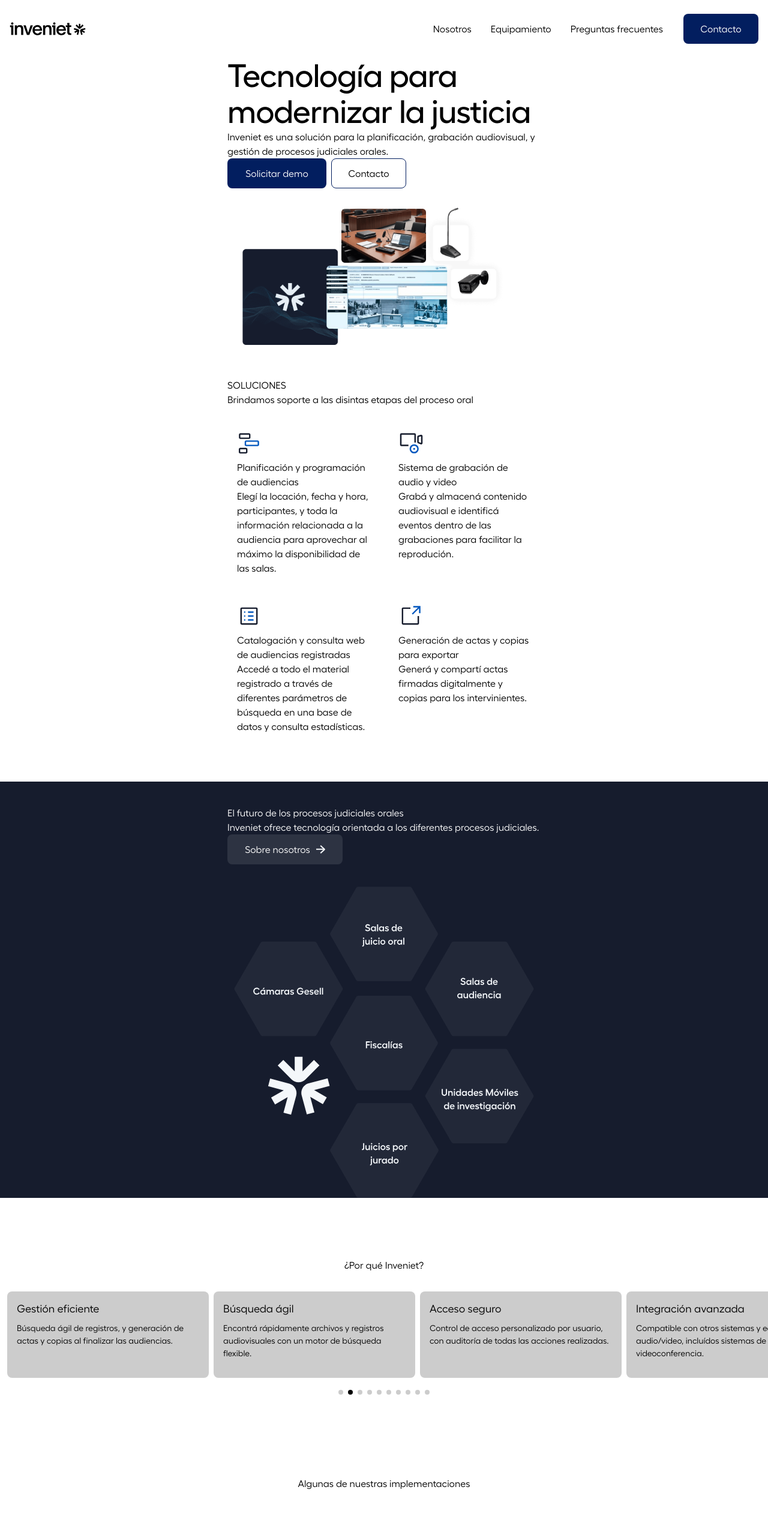
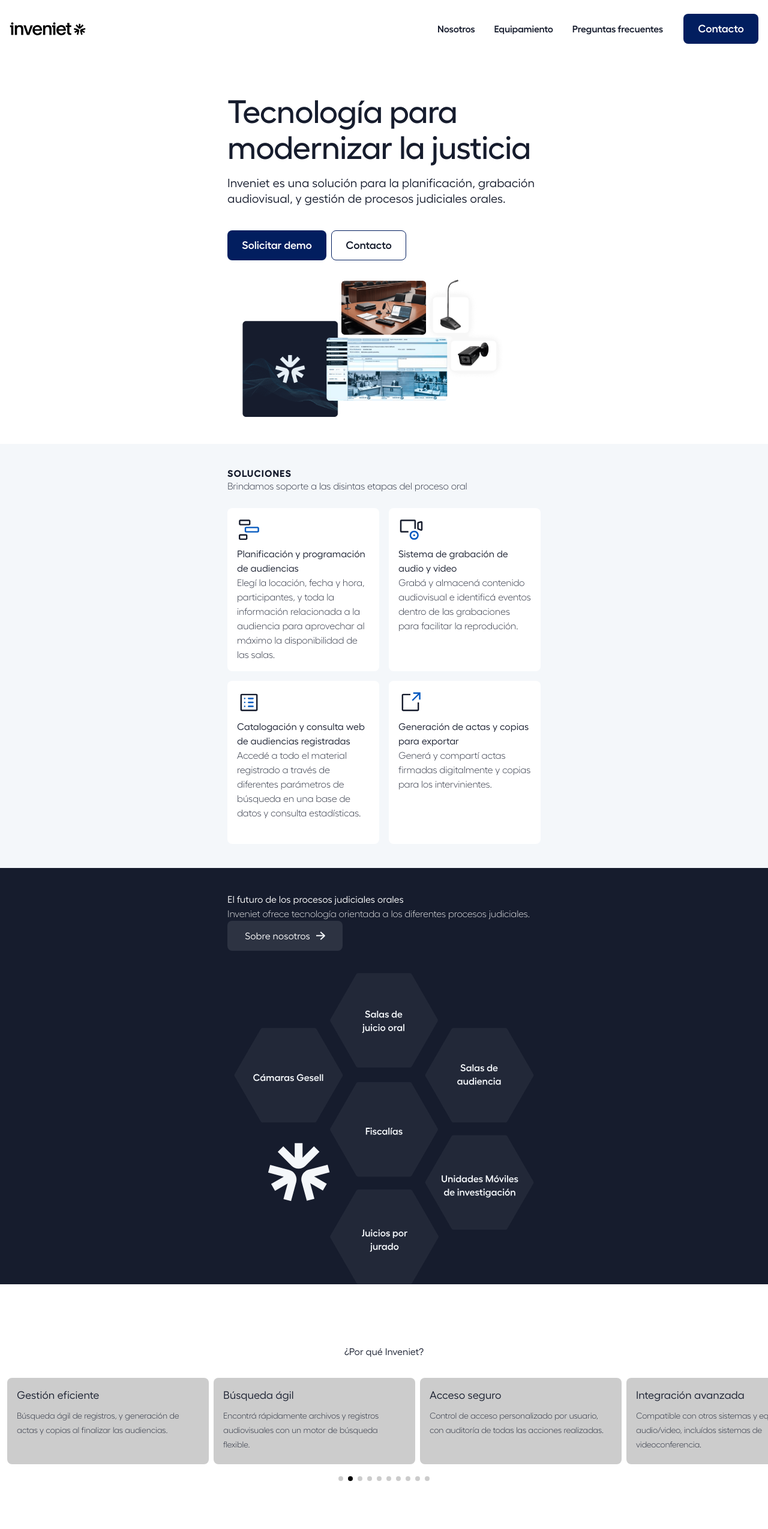
Before and after one commit to pascualmanuel/inveniet, a React (Create React App) app: page / in a window 1280 px wide. Shown: the top 2549 px of the page at 60% size. Built offline with nearby package versions, Linux system fonts and the light colour scheme.

Commit message:
Styleguide

```diff
--- a/src/App.css
+++ b/src/App.css
@@ -12,16 +12,22 @@
   padding: 0 1.5rem;
 }
 
-.blue {
-  color: #021e5f;
-}
 body {
   margin: 0;
   font-family: "Fellix", sans-serif;
   -webkit-font-smoothing: antialiased;
   -moz-osx-font-smoothing: grayscale;
+  color: #161c2d;
 }
 
+p {
+  font-family: "Fellix", sans-serif;
+  font-style: normal;
+  font-weight: 350;
+  font-size: 16px;
+  line-height: 24px;
+  letter-spacing: -0.2px;
+}
 @font-face {
   font-family: "Fellix";
   src: url("./assets/fonts/FellixTRIAL-Black.woff2") format("woff2");
@@ -147,6 +153,7 @@
 }
 
 .myH1 {
+  /* H1 Desktop */
   font-family: "Fellix", sans-serif;
   font-style: normal;
   font-weight: 450;
@@ -156,6 +163,7 @@
 }
 
 .myH2 {
+  /* H2 Desktop */
   font-family: "Fellix", sans-serif;
   font-style: normal;
   font-weight: 500;
@@ -164,14 +172,17 @@
 }
 
 .subH {
+  /* SubHeading - Desktop */
   font-family: "Fellix", sans-serif;
   font-style: normal;
   font-weight: 400;
   font-size: 20px;
   line-height: 26px;
+  letter-spacing: 0;
 }
 
-.label {
+.labels {
+  /* Labels */
   font-family: "Fellix", sans-serif;
   font-style: normal;
   font-weight: 700;
@@ -180,15 +191,17 @@
   letter-spacing: 1px;
 }
 .myP {
+  /* Body 1 - Regular */
   font-family: "Fellix", sans-serif;
   font-style: normal;
-  font-weight: 400;
+  font-weight: 350;
   font-size: 16px;
   line-height: 24px;
   letter-spacing: -0.2px;
 }
 
 .myP2 {
+  /* Body 2 - Regular */
   font-family: "Fellix", sans-serif;
   font-style: normal;
   font-weight: 400;
@@ -197,6 +210,7 @@
 }
 
 .myP3 {
+  /* Body 3 - Regular */
   font-family: "Fellix", sans-serif;
   font-style: normal;
   font-weight: 400;
@@ -205,6 +219,7 @@
 }
 
 .myPBold {
+  /* Body 1 - Semibold */
   font-family: "Fellix", sans-serif;
   font-style: normal;
   font-weight: 600;
@@ -214,6 +229,7 @@
 }
 
 .myPBold2 {
+  /* Body 2 - Semibold */
   font-family: "Fellix", sans-serif;
   font-style: normal;
   font-weight: 600;
@@ -222,6 +238,7 @@
 }
 
 .myCTA {
+  /* CTA'S */
   font-family: "Fellix", sans-serif;
   font-style: normal;
   font-weight: 600;
@@ -232,16 +249,19 @@
 
 @media (max-width: 1250px) {
   .myH1 {
+    /* H1 Mobile */
     font-size: 40px;
     line-height: 45px;
   }
   .myH2 {
+    /* H2 Mobile */
     font-weight: 500;
     font-size: 30px;
     line-height: 38px;
     letter-spacing: -1.2px;
   }
   .subH {
+    /* SubHeading - Mobile */
     font-size: 18px;
   }
 }
--- a/src/Components/AboutUs.jsx
+++ b/src/Components/AboutUs.jsx
@@ -4,7 +4,7 @@
 const AboutUs = () => {
   return (
     <>
-      <div className="bg-[#161C2D]  w-[100vw]">
+      <div className="bg-iDBlue  w-[100vw]">
         <div className="center max-w-[570px] ">
           <div className="pt-[40px] pb-[25px]">
             <h2 className="text-white">
--- a/src/Components/Hero.jsx
+++ b/src/Components/Hero.jsx
@@ -5,25 +5,27 @@
     <>
       <div className="max-w-[570px] center">
         <div className="flex flex-col  mb-[25px]">
-          <h1 className="myH1">Tecnología para modernizar la justicia</h1>
-          <p>
+          <h1 className="myH1 mb-[16px] mt-[60px]">
+            Tecnología para modernizar la justicia
+          </h1>
+          <p className="subH mb-[40px]">
             Inveniet es una solución para la planificación, grabación
             audiovisual, y gestión de procesos judiciales orales.
           </p>
           <div className="flex flex-row items-start">
             <div className=" h-[50px] w-[165px] flex justify-center items-center bg-iBlue rounded-lg">
-              <a href="/#contact" className="contact-button text-white">
+              <a href="/#contact" className="contact-button myCTA text-white">
                 Solicitar demo
               </a>
             </div>
             <div className=" h-[50px] w-[125px] flex justify-center items-center bg-white rounded-lg ml-[8px] border border-iBlue ">
-              <a href="/#contact" className="contact-button text-black">
+              <a href="/#contact" className="contact-button myCTA">
                 Contacto
               </a>
             </div>
           </div>
         </div>
-        <div className="hero-img-bg"></div>
+        <div className="hero-img-bg mb-[30px]"></div>
       </div>
     </>
   );
--- a/src/Components/Navbar.jsx
+++ b/src/Components/Navbar.jsx
@@ -1,31 +1,165 @@
-import React from "react";
+import React, { useState } from "react";
 import "../App.css";
 import { ReactSVG } from "react-svg";
 import Logo from "../assets/logo/InvenietLogoBlack.svg";
 
 const Navbar = () => {
+  const [isMobileMenuOpen, setMobileMenuOpen] = useState(false);
+
+  const toggleMobileMenu = () => {
+    setMobileMenuOpen(!isMobileMenuOpen);
+  };
+
   return (
     <>
-      <nav className="navbar md:flex md:flex-row md:h-24 justify-between max-width items-center hidden sm:flex">
+      {/* Desktop Navbar */}
+      <nav className="md:flex md:flex-row md:h-24 justify-between max-width items-center hidden sm:flex">
         <div className="logo">
           <ReactSVG src={Logo} />
         </div>
-        <ul className="nav-links md:flex md:flex-row items-center">
-          <li className="py-2 px-4">
+        <ul className="md:flex md:flex-row items-center">
+          <li className="py-2 px-4 myPBold">
             <a href="#home">Nosotros</a>
           </li>
-          <li className="py-2 px-4">
+          <li className="py-2 px-4 myPBold">
             <a href="#about">Equipamiento</a>
           </li>
-          <li className="py-2 px-4">
+          <li className="py-2 px-4 myPBold">
             <a href="#services">Preguntas frecuentes</a>
           </li>
-          <li className=" md:h-[50px] md:w-[125px] flex justify-center items-center bg-iBlue rounded-lg ml-[18px]">
-            <a href="/#contact" className="contact-button text-white">
+          <li className="md:h-[50px] md:w-[125px] flex justify-center items-center bg-iBlue rounded-lg ml-[18px]">
+            <a href="/#contact" className="contact-button myCTA text-white">
               Contacto
             </a>
           </li>
         </ul>
+      </nav>
+
+      {/* Mobile Navbar */}
+      <nav className="flex justify-between items-center h-16 px-4 sm:hidden">
+        <div className="logo">
+          <ReactSVG src={Logo} className="w-20" />{" "}
+          {/* Adjust width as needed */}
+        </div>
+        <button
+          className="hamburger focus:outline-none transition-transform duration-500"
+          onClick={toggleMobileMenu}
+        >
+          {/* Toggle between hamburger and cross icon */}
+          {isMobileMenuOpen ? (
+            // Cross SVG
+            <svg
+              width="36"
+              height="35"
+              viewBox="0 0 36 35"
+              fill="none"
+              xmlns="http://www.w3.org/2000/svg"
+            >
+              <g filter="url(#filter0_b_160_3141)">
+                <circle cx="17.7634" cy="17.5" r="17.5" fill="#2C3242" />
+              </g>
+              <path
+                d="M12.4 25L11 23.6L16.6 18L11 12.4L12.4 11L18 16.6L23.6 11L25 12.4L19.4 18L25 23.6L23.6 25L18 19.4L12.4 25Z"
+                fill="#F4F7FA"
+              />
+              <defs>
+                <filter
+                  id="filter0_b_160_3141"
+                  x="-3.73657"
+                  y="-4"
+                  width="43"
+                  height="43"
+                  filterUnits="userSpaceOnUse"
+                  colorInterpolationFilters="sRGB"
+                >
+                  <feFlood floodOpacity="0" result="BackgroundImageFix" />
+                  <feGaussianBlur in="BackgroundImageFix" stdDeviation="2" />
+                  <feComposite
+                    in2="SourceAlpha"
+                    operator="in"
+                    result="effect1_backgroundBlur_160_3141"
+                  />
+                  <feBlend
+                    mode="normal"
+                    in="SourceGraphic"
+                    in2="effect1_backgroundBlur_160_3141"
+                    result="shape"
+                  />
+                </filter>
+              </defs>
+            </svg>
+          ) : (
+            // Hamburger SVG
+            <svg
+              width="36"
+              height="35"
+              viewBox="0 0 36 35"
+              fill="none"
+              xmlns="http://www.w3.org/2000/svg"
+            >
+              <g filter="url(#filter0_b_159_239)">
+                <circle cx="17.7634" cy="17.5" r="17.5" fill="#F4F7FA" />
+              </g>
+              <rect x="10.2634" y="13" width="15" height="2" fill="#161C2D" />
+              <rect x="10.2634" y="21" width="15" height="2" fill="#161C2D" />
+              <defs>
+                <filter
+                  id="filter0_b_159_239"
+                  x="-3.73657"
+                  y="-4"
+                  width="43"
+                  height="43"
+                  filterUnits="userSpaceOnUse"
+                  colorInterpolationFilters="sRGB"
+                >
+                  <feFlood floodOpacity="0" result="BackgroundImageFix" />
+                  <feGaussianBlur in="BackgroundImageFix" stdDeviation="2" />
+                  <feComposite
+                    in2="SourceAlpha"
+                    operator="in"
+                    result="effect1_backgroundBlur_159_239"
+                  />
+                  <feBlend
+                    mode="normal"
+                    in="SourceGraphic"
+                    in2="effect1_backgroundBlur_159_239"
+                    result="shape"
+                  />
+                </filter>
+              </defs>
+            </svg>
+          )}
+        </button>
+
+        {/* Mobile Menu */}
+        {isMobileMenuOpen && (
+          <ul className="absolute top-16 left-0 w-full bg-white shadow-md flex flex-col items-start p-4 space-y-2 transition-all duration-300">
+            <li className="py-2 px-4 myPBold">
+              <a href="#home" onClick={toggleMobileMenu}>
+                Nosotros
+              </a>
+            </li>
+            <li className="py-2 px-4 myPBold">
+              <a href="#about" onClick={toggleMobileMenu}>
+                Equipamiento
+              </a>
+            </li>
+            <li className="py-2 px-4 myPBold">
+              <a href="#services" onClick={toggleMobileMenu}>
+                Preguntas frecuentes
+              </a>
+            </li>
+            <li className="py-2 px-4 myPBold">
+              <a
+                href="#contact"
+                className="contact-button myCTA text-white"
+                onClick={toggleMobileMenu}
+              >
+                Contacto
+              </a>
+            </li>
+          </ul>
+        )}
       </nav>
     </>
   );
--- a/src/Components/Solutions.jsx
+++ b/src/Components/Solutions.jsx
@@ -29,10 +29,10 @@
   ];
   return (
     <>
-      <div className="bg-iGray  w-[100vw]">
+      <div className="bg-iGrey  w-[100vw]">
         <div className="center max-w-[570px]">
           <div className="pt-[40px] pb-[25px]">
-            <h2>SOLUCIONES</h2>
+            <h2 className="labels">SOLUCIONES</h2>
             <p>Brindamos soporte a las disintas etapas del proceso oral</p>
           </div>
           <div>
--- a/src/index.css
+++ b/src/index.css
@@ -12,7 +12,6 @@
 .box-grid {
   display: grid;
   gap: 16px;
-  /* justify-content: center; */
 }
 
 .box {
@@ -21,56 +20,47 @@
   padding: 16px;
   background: #ffffff;
   border-radius: 8px;
-  /* width: 326px; */
-
   height: 272px;
 }
 
 .icon {
   font-size: 24px;
   margin-bottom: 8px;
-  align-self: flex-start; /* Align the icon to the top left */
+  align-self: flex-start;
 }
 
-/* Media queries for responsiveness */
 @media (min-width: 1000px) {
   .box-grid {
-    grid-template-columns: repeat(
-      2,
-      1fr
-    ); /* 2 columns when screen width >= 600px */
+    grid-template-columns: repeat(2, 1fr);
   }
 }
 
 @media (min-width: 1380px) {
   .box-grid {
-    grid-template-columns: repeat(
-      4,
-      1fr
-    ); /* 4 columns when screen width >= 1000px */
+    grid-template-columns: repeat(4, 1fr);
   }
 }
 
 .carousel-box {
-  width: 336px !important; /* Fixed width */
-  height: 144px !important; /* Fixed height */
-  background-color: #ccc; /* Gray background */
-  border-radius: 8px; /* Rounded corners */
+  width: 336px !important;
+  height: 144px !important;
+  background-color: #ccc;
+  border-radius: 8px;
   display: flex;
   flex-direction: column;
   justify-content: center;
   padding: 16px;
-  box-sizing: border-box; /* Ensure padding does not affect width/height */
-  transition: margin 0.3s ease; /* Smooth transition for margin change */
+  box-sizing: border-box;
+  transition: margin 0.3s ease;
 }
 
 .carousel-box h3 {
-  margin: 0 0 8px 0; /* Spacing for title */
+  margin: 0 0 8px 0;
   font-size: 18px;
 }
 
 .carousel-box p {
-  margin: 0; /* No margin for paragraph */
+  margin: 0;
   font-size: 14px;
 }
 
@@ -87,7 +77,7 @@
 }
 
 .swiper-slide-active {
-  margin-left: 16px !important; /* Add left margin to the active slide */
+  margin-left: 16px !important;
 }
 
 .swiper-slide-prev {
```
